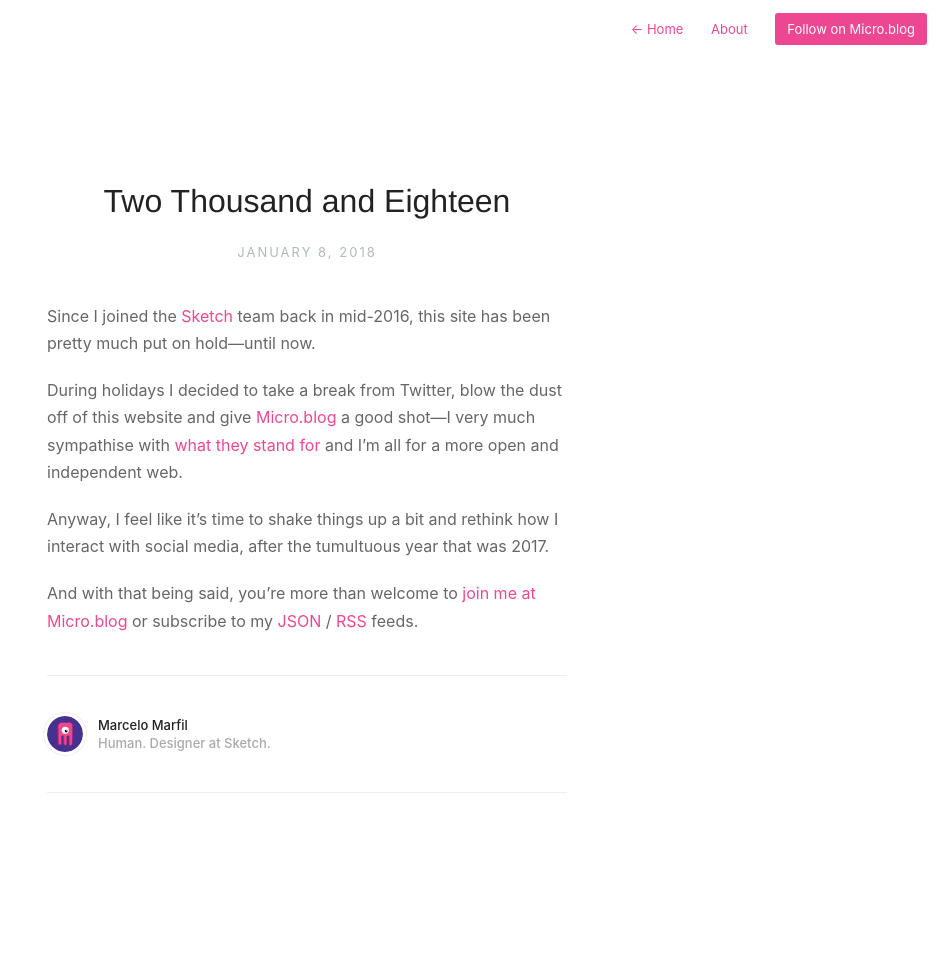
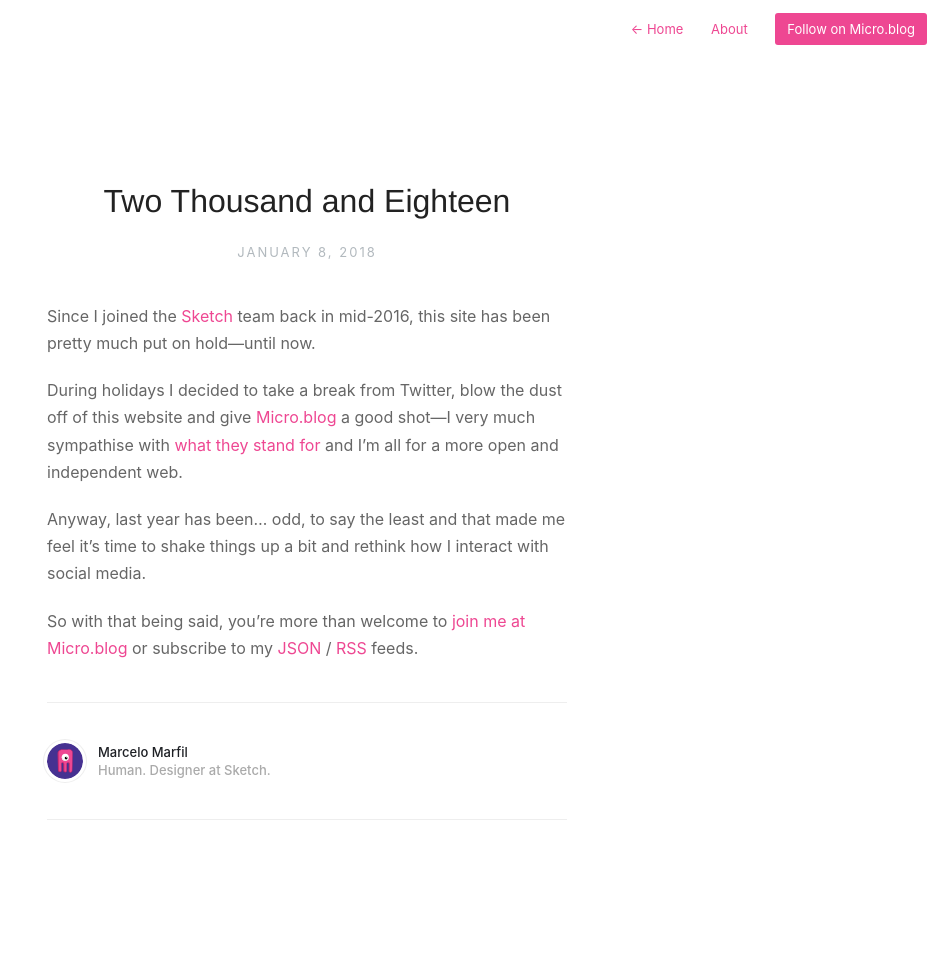
Before and after one commit to lifeinoppo/netlify, a Jekyll site: the page built from _posts/2018-01-08-two-thousand-and-eighteen.markdown, in a window 1280 px wide. Shown: the whole page, without its empty margins (333-1280 px from the left). Built offline with Jekyll 4.4.1, drawn with Linux system fonts in a browser that asks for light colours; before the commit the page ends 933 px from its top, so only the background shows below that.

```diff
--- a/_posts/2018-01-08-two-thousand-and-eighteen.markdown
+++ b/_posts/2018-01-08-two-thousand-and-eighteen.markdown
@@ -7,6 +7,6 @@ Since I joined the [Sketch](https://sketchapp.com/) team back in mid-2016, this
 
 During holidays I decided to take a break from Twitter, blow the dust off of this website and give [Micro.blog](https://micro.blog/) a good shot—I very much sympathise with [what they stand for](http://help.micro.blog/2015/why-i-created-this/) and I'm all for a more open and independent web.
 
-Anyway, I feel like it's time to shake things up a bit and rethink how I interact with social media, after the tumultuous year that was 2017.
+Anyway, last year has been… odd, to say the least and that made me feel it's time to shake things up a bit and rethink how I interact with social media.
 
-And with that being said, you're more than welcome to [join me at Micro.blog](https://micro.blog/mmarfil) or subscribe to my [JSON](https://mmarfil.com/feed.json) / [RSS](https://mmarfil.com/feed.xml) feeds.
+So with that being said, you're more than welcome to [join me at Micro.blog](https://micro.blog/mmarfil) or subscribe to my [JSON](https://mmarfil.com/feed.json) / [RSS](https://mmarfil.com/feed.xml) feeds.
```
